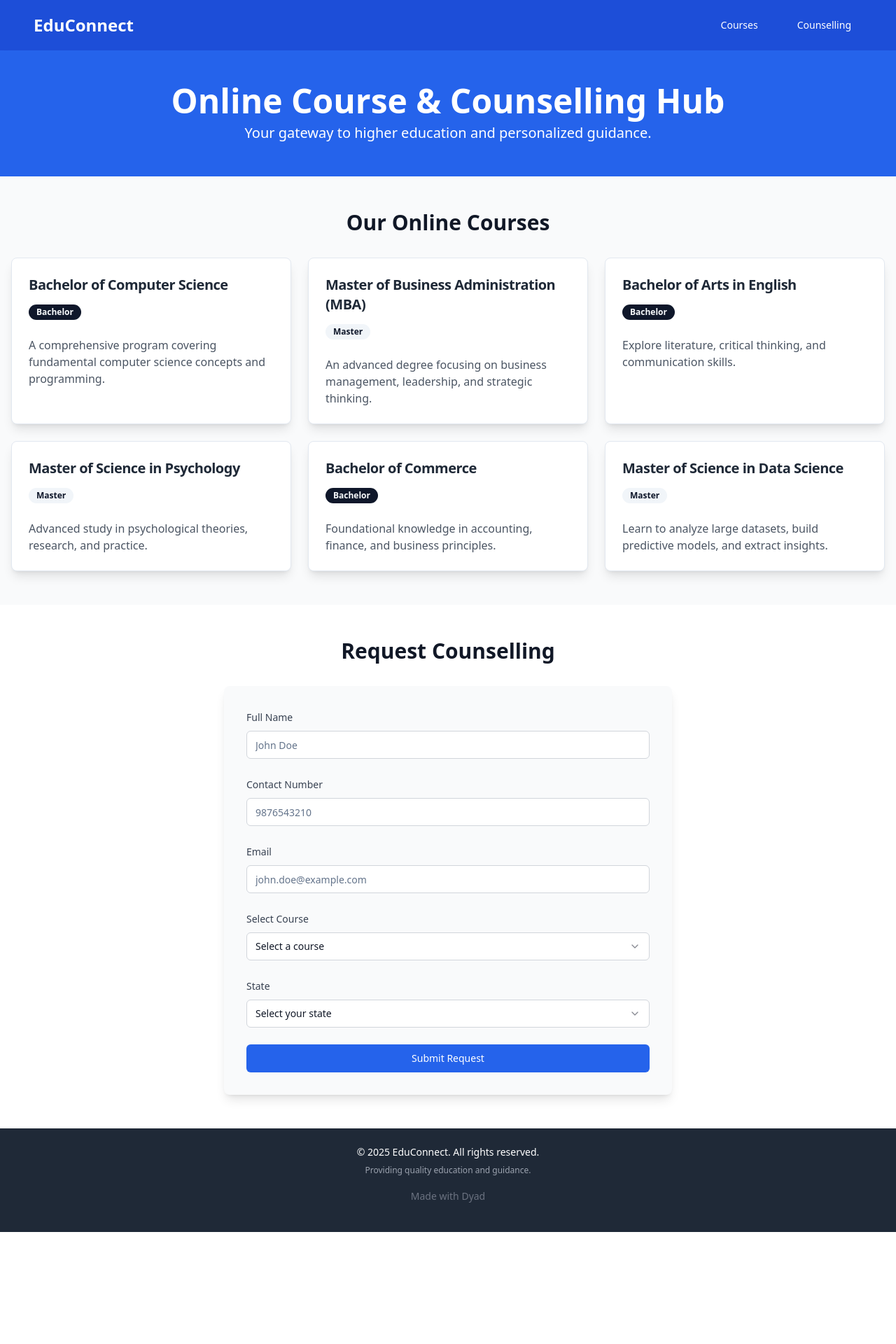
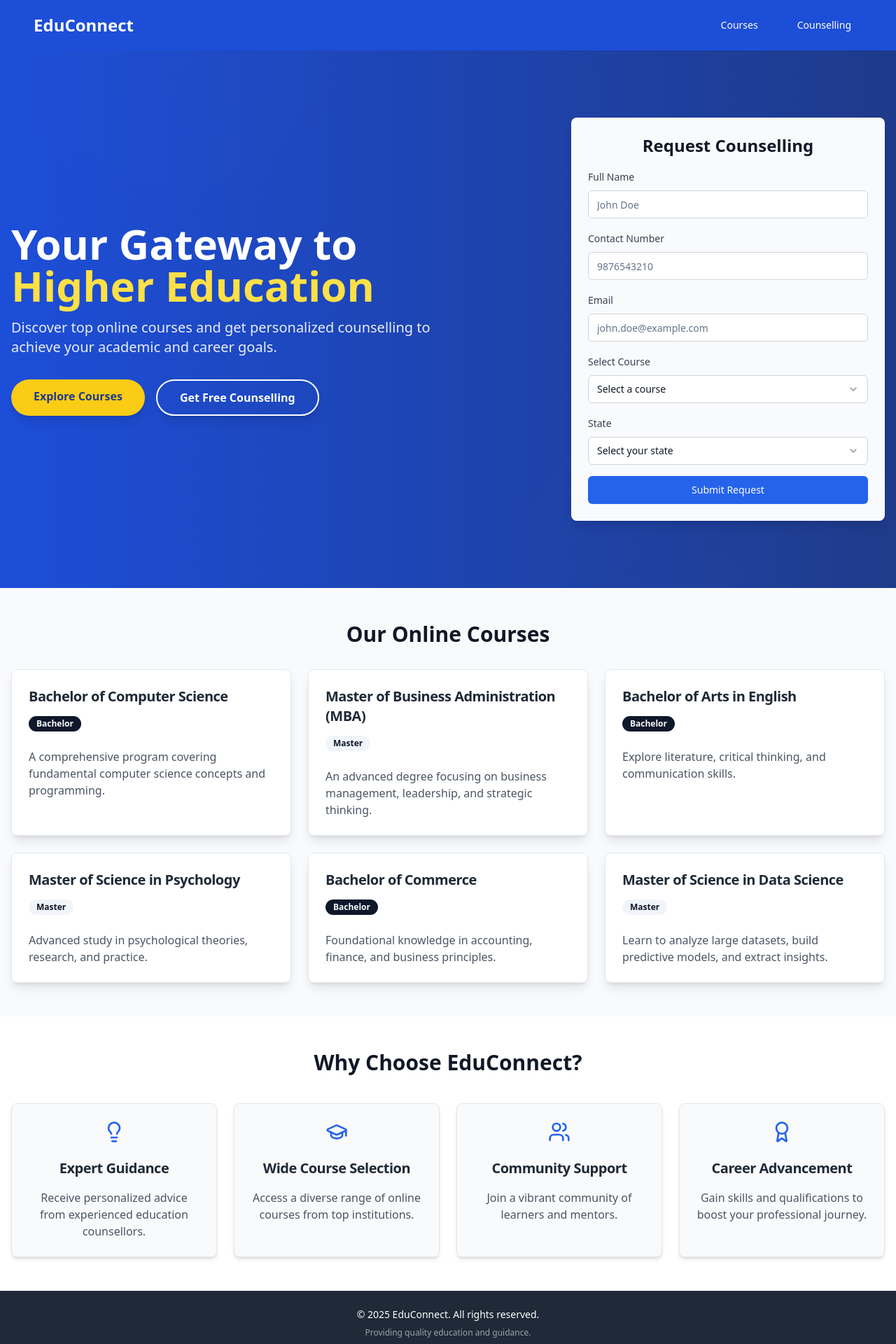
Before and after one commit to Sahilpatel1312/IGNOU, a React (Vite) app: page / in a window 1280 px wide. Shown: the top 1920 px of the page at 70% size. Before the commit the page ends 1760 px from the top, so only its background shows below. Built offline with nearby package versions, Linux system fonts and the light colour scheme.

Commit message:
[dyad] wrote 4 file(s)

```diff
--- a/src/components/CounsellingForm.tsx
+++ b/src/components/CounsellingForm.tsx
@@ -50,11 +50,9 @@ const CounsellingForm: React.FC = () => {
   };
 
   return (
-    <section className="py-12 bg-white dark:bg-gray-800">
-      <div className="container mx-auto px-4 max-w-2xl">
-        <h2 className="text-3xl font-bold text-center mb-8 text-gray-900 dark:text-gray-100">Request Counselling</h2>
     <Form {...form}>
-          <form onSubmit={form.handleSubmit(onSubmit)} className="space-y-6 bg-gray-50 dark:bg-gray-900 p-8 rounded-lg shadow-lg">
+      <form onSubmit={form.handleSubmit(onSubmit)} className="space-y-4 bg-gray-50 dark:bg-gray-900 p-6 rounded-lg shadow-lg">
+        <h3 className="text-2xl font-bold text-center mb-4 text-gray-900 dark:text-gray-100">Request Counselling</h3>
         <FormField
           control={form.control}
           name="fullName"
@@ -147,8 +145,6 @@ const CounsellingForm: React.FC = () => {
         </Button>
       </form>
     </Form>
-      </div>
-    </section>
   );
 };
 
--- /dev/null
+++ b/src/components/HeroSection.tsx
@@ -0,0 +1,50 @@
+import React from 'react';
+import CounsellingForm from './CounsellingForm';
+
+const HeroSection: React.FC = () => {
+  return (
+    <section className="relative bg-gradient-to-r from-blue-700 to-blue-900 text-white py-16 md:py-24 overflow-hidden">
+      <div className="container mx-auto px-4 flex flex-col md:flex-row items-center justify-between gap-8">
+        {/* Left side: Text Content */}
+        <div className="md:w-1/2 text-center md:text-left z-10">
+          <h1 className="text-4xl md:text-6xl font-extrabold leading-tight mb-4 animate-fade-in-up">
+            Your Gateway to <span className="text-yellow-300">Higher Education</span>
+          </h1>
+          <p className="text-lg md:text-xl mb-8 opacity-90 animate-fade-in-up animation-delay-200">
+            Discover top online courses and get personalized counselling to achieve your academic and career goals.
+          </p>
+          <div className="space-y-4 md:space-y-0 md:space-x-4 flex flex-col md:flex-row justify-center md:justify-start">
+            <a href="#courses" className="inline-block bg-yellow-400 text-blue-900 font-bold py-3 px-8 rounded-full shadow-lg hover:bg-yellow-300 transition-all duration-300 transform hover:scale-105">
+              Explore Courses
+            </a>
+            <a href="#counselling" className="inline-block bg-transparent border-2 border-white text-white font-bold py-3 px-8 rounded-full shadow-lg hover:bg-white hover:text-blue-900 transition-all duration-300 transform hover:scale-105">
+              Get Free Counselling
+            </a>
+          </div>
+        </div>
+
+        {/* Right side: Counselling Form */}
+        <div className="md:w-1/2 w-full max-w-md z-10">
+          <CounsellingForm />
+        </div>
+      </div>
+
+      {/* Background elements for visual flair */}
+      <div className="absolute inset-0 opacity-10">
+        <svg className="w-full h-full" viewBox="0 0 100 100" preserveAspectRatio="xMidYMid slice">
+          <defs>
+            <radialGradient id="gradient1" cx="50%" cy="50%" r="50%">
+              <stop offset="0%" stopColor="rgba(255,255,255,0.1)" />
+              <stop offset="100%" stopColor="rgba(255,255,255,0)" />
+            </radialGradient>
+          </defs>
+          <circle cx="20" cy="20" r="30" fill="url(#gradient1)" />
+          <circle cx="80" cy="80" r="40" fill="url(#gradient1)" />
+          <circle cx="50" cy="0" r="25" fill="url(#gradient1)" />
+        </svg>
+      </div>
+    </section>
+  );
+};
+
+export default HeroSection;
--- /dev/null
+++ b/src/components/WhyChooseUs.tsx
@@ -0,0 +1,51 @@
+import React from 'react';
+import { Card, CardContent, CardHeader, CardTitle } from '@/components/ui/card';
+import { Lightbulb, GraduationCap, Users, Award } from 'lucide-react';
+
+const features = [
+  {
+    icon: <Lightbulb className="h-8 w-8 text-blue-600 dark:text-blue-400" />,
+    title: 'Expert Guidance',
+    description: 'Receive personalized advice from experienced education counsellors.',
+  },
+  {
+    icon: <GraduationCap className="h-8 w-8 text-blue-600 dark:text-blue-400" />,
+    title: 'Wide Course Selection',
+    description: 'Access a diverse range of online courses from top institutions.',
+  },
+  {
+    icon: <Users className="h-8 w-8 text-blue-600 dark:text-blue-400" />,
+    title: 'Community Support',
+    description: 'Join a vibrant community of learners and mentors.',
+  },
+  {
+    icon: <Award className="h-8 w-8 text-blue-600 dark:text-blue-400" />,
+    title: 'Career Advancement',
+    description: 'Gain skills and qualifications to boost your professional journey.',
+  },
+];
+
+const WhyChooseUs: React.FC = () => {
+  return (
+    <section className="py-12 bg-white dark:bg-gray-800">
+      <div className="container mx-auto px-4">
+        <h2 className="text-3xl font-bold text-center mb-10 text-gray-900 dark:text-gray-100">Why Choose EduConnect?</h2>
+        <div className="grid grid-cols-1 md:grid-cols-2 lg:grid-cols-4 gap-6">
+          {features.map((feature, index) => (
+            <Card key={index} className="text-center p-6 shadow-md hover:shadow-lg transition-shadow duration-300 bg-gray-50 dark:bg-gray-900">
+              <CardHeader className="flex flex-col items-center justify-center p-0 mb-4">
+                <div className="mb-4">{feature.icon}</div>
+                <CardTitle className="text-xl font-semibold text-gray-800 dark:text-gray-200">{feature.title}</CardTitle>
+              </CardHeader>
+              <CardContent className="p-0">
+                <p className="text-gray-600 dark:text-gray-400">{feature.description}</p>
+              </CardContent>
+            </Card>
+          ))}
+        </div>
+      </div>
+    </section>
+  );
+};
+
+export default WhyChooseUs;
--- a/src/pages/Index.tsx
+++ b/src/pages/Index.tsx
@@ -1,28 +1,27 @@
 import Header from "@/components/Header";
+import HeroSection from "@/components/HeroSection"; // Import the new HeroSection
 import CourseListing from "@/components/CourseListing";
-import CounsellingForm from "@/components/CounsellingForm";
-import Footer from "@/components/Footer"; // Import the new Footer component
+import WhyChooseUs from "@/components/WhyChooseUs"; // Import the new WhyChooseUs component
+import Footer from "@/components/Footer";
 
 const Index = () => {
   return (
     <div className="min-h-screen flex flex-col bg-gray-100 dark:bg-gray-950 text-gray-900 dark:text-gray-100">
-      <Header /> {/* Include the Header component */}
-
-      <header className="py-12 bg-blue-600 text-white text-center shadow-md">
-        <h1 className="text-5xl font-extrabold mb-2">Online Course & Counselling Hub</h1>
-        <p className="text-xl">Your gateway to higher education and personalized guidance.</p>
-      </header>
+      <Header />
 
       <main className="flex-grow">
-        <section id="courses"> {/* Add ID for navigation */}
+        <HeroSection /> {/* Use the new HeroSection */}
+
+        <section id="courses">
           <CourseListing />
         </section>
-        <section id="counselling"> {/* Add ID for navigation */}
-          <CounsellingForm />
-        </section>
+
+        <WhyChooseUs /> {/* Include the WhyChooseUs component */}
+
+        {/* The counselling form is now part of the HeroSection, so this section is removed */}
       </main>
 
-      <Footer /> {/* Include the Footer component */}
+      <Footer />
     </div>
   );
 };
```
Lines whose indentation alone changed are shown as unchanged.
